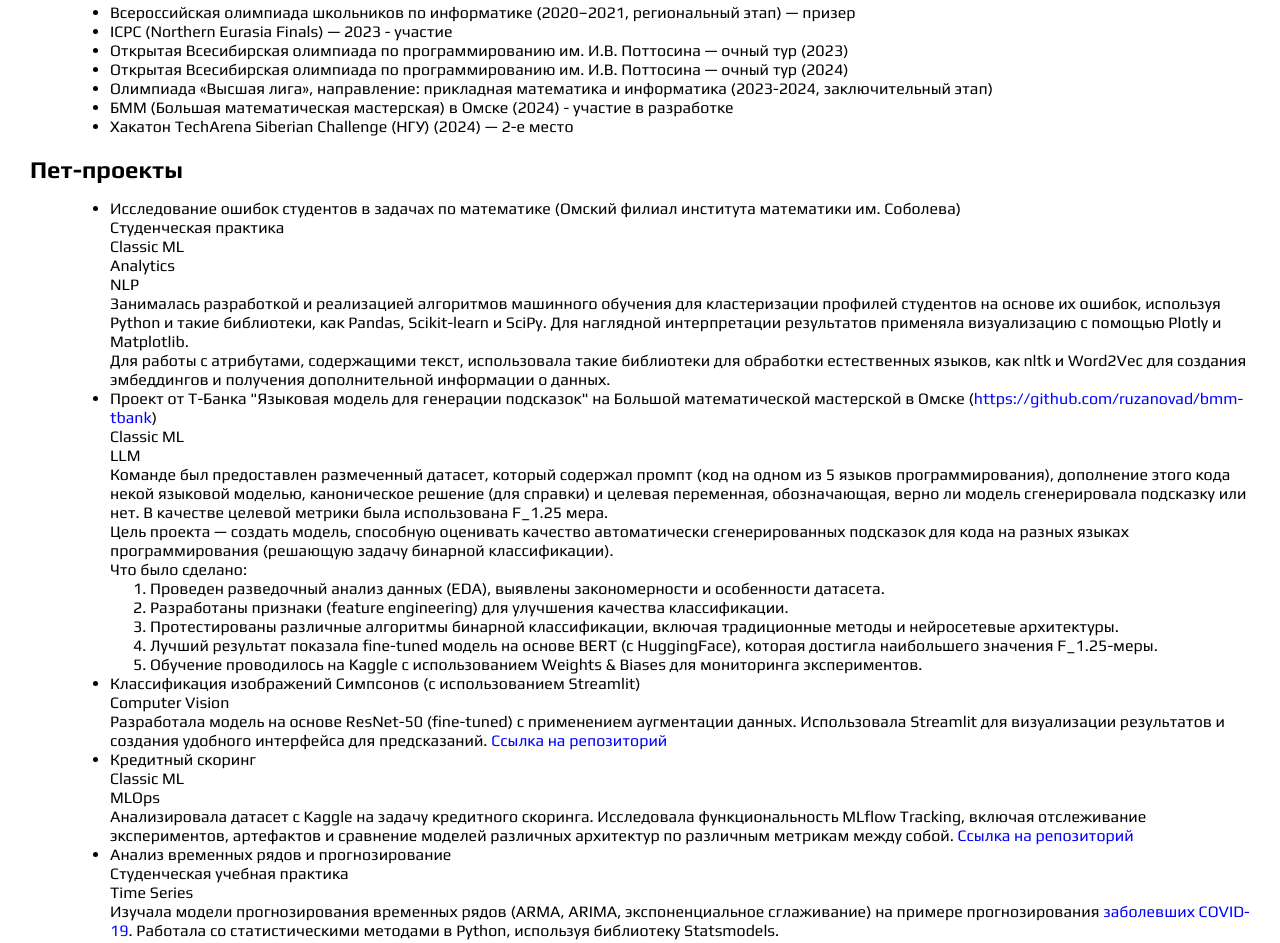
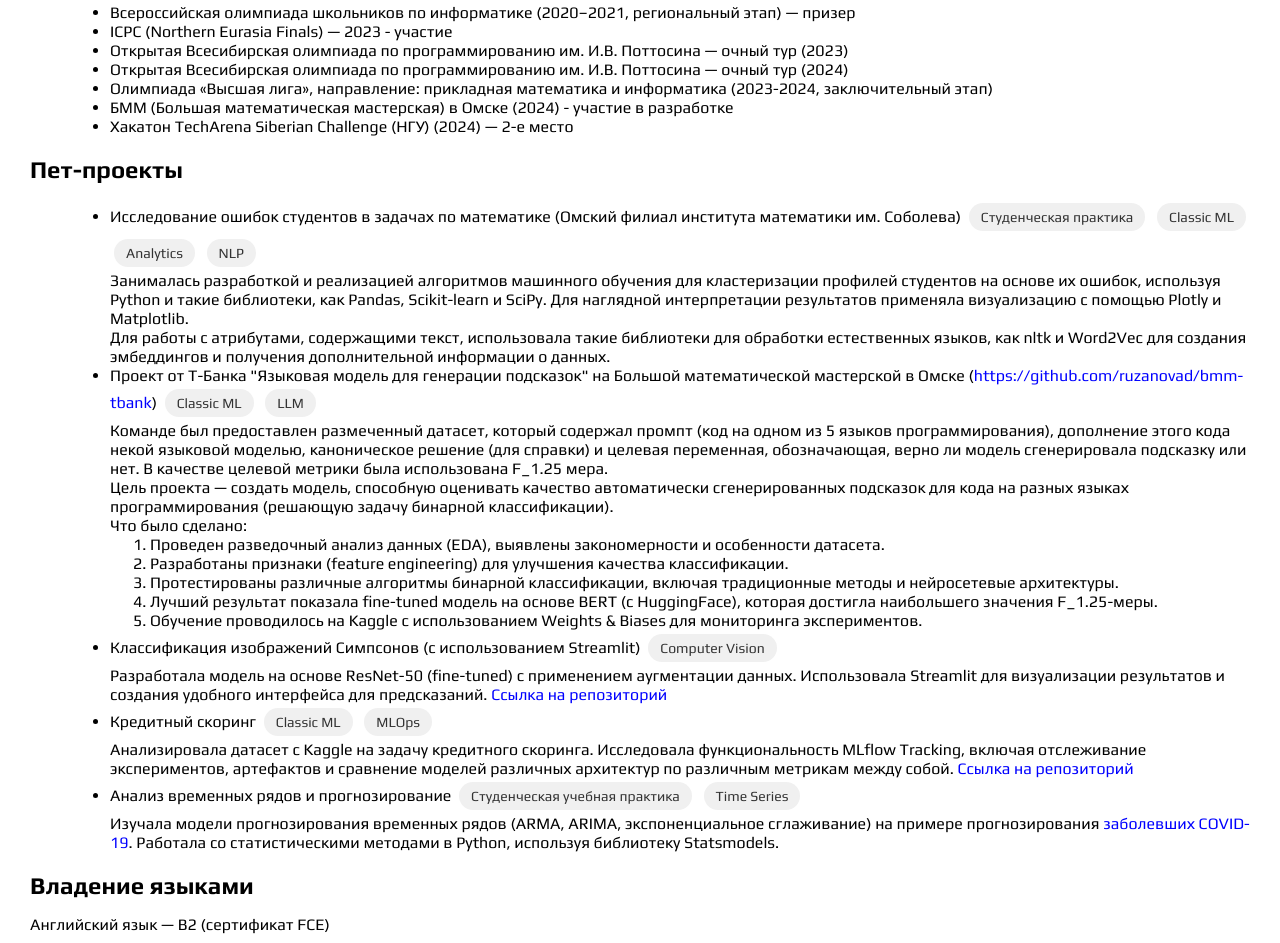
Before and after one commit to ruzanovad/ruzanovad.github.io, a plain HTML site: page index.html in a window 1280 px wide. Shown: the part 850-1793 px from the top of the page. Drawn offline with Linux system fonts and the light colour scheme.

Commit message:
Added nice tag feature

```diff
--- a/style.css
+++ b/style.css
@@ -33,3 +33,15 @@
     color: blue;
     text-decoration: none;
 }
+
+.tag {
+    display: inline-block;
+    background-color: #f0f0f0;
+    color: #333;
+    padding: 6px 12px;
+    font-size: 14px;
+    border-radius: 20px;
+    margin: 4px;
+    cursor: pointer;
+    transition: all 0.3s ease;
+}
```
